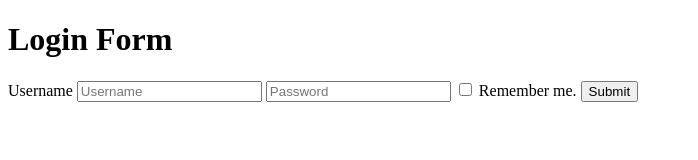
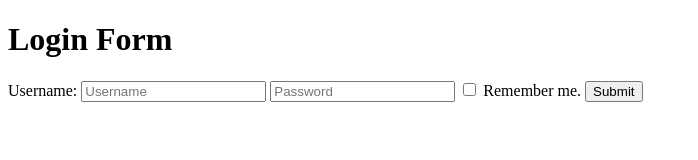
Before and after one commit to acciojob/remember-me-login-form-CodeshShubh, a website: page main.html in a window 1280 px wide. Shown: the full height of the page, 0-698 px from the left. Drawn offline with Linux system fonts and the light colour scheme.

Commit message:
created a submission

```diff
--- a/main.html
+++ b/main.html
@@ -10,7 +10,7 @@
 	<!-- the entire body must be written by student -->
 	<form>
 		<h1>Login Form</h1>
-		<label for='username'>Username</label>
+		<label for='username'>Username:</label>
 		<input type="text" placeholder="Username" id="username">
 		<input type="password" placeholder="Password" id="password">
 		<input type="checkbox" id="checkbox">
```
